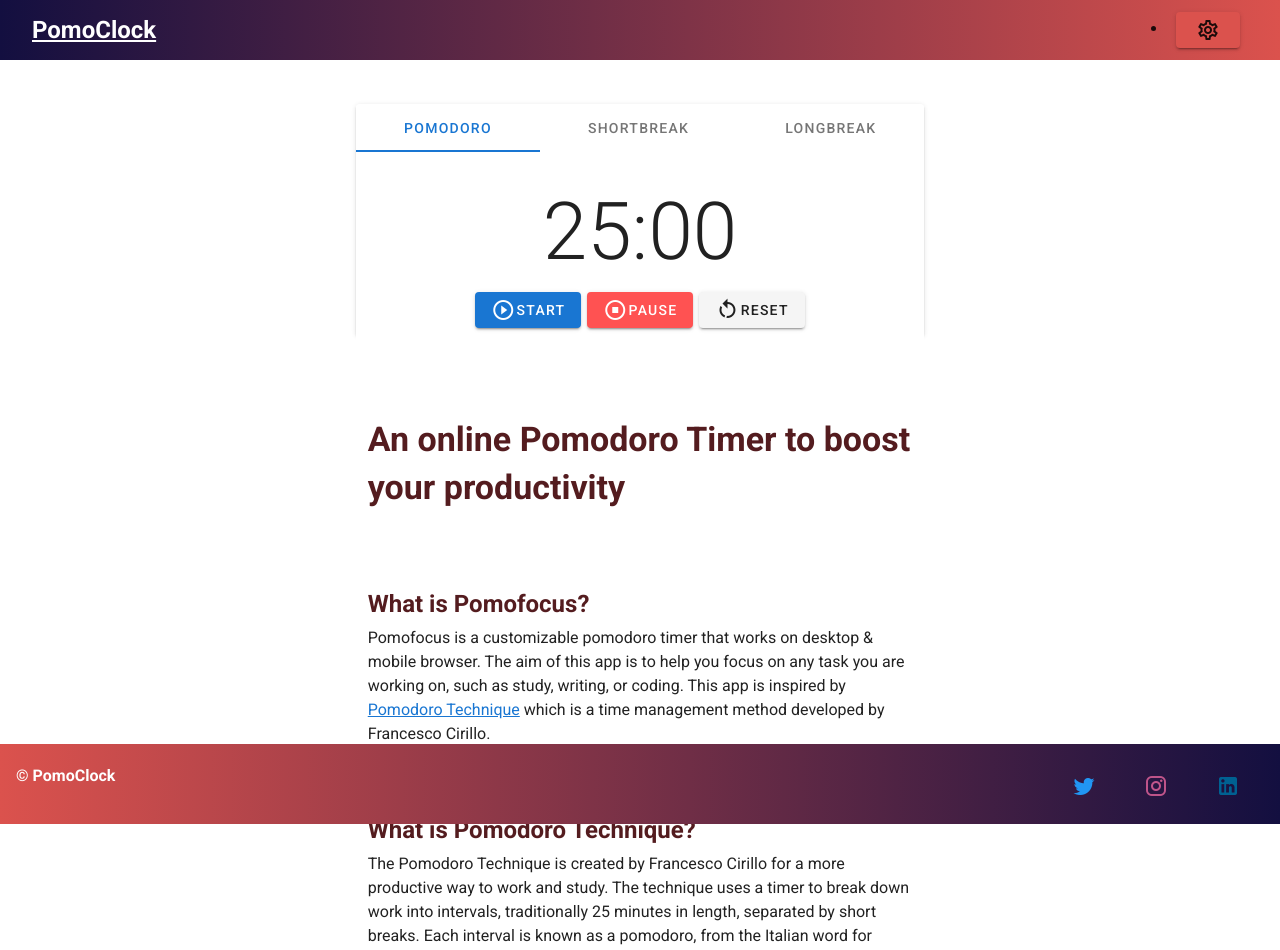
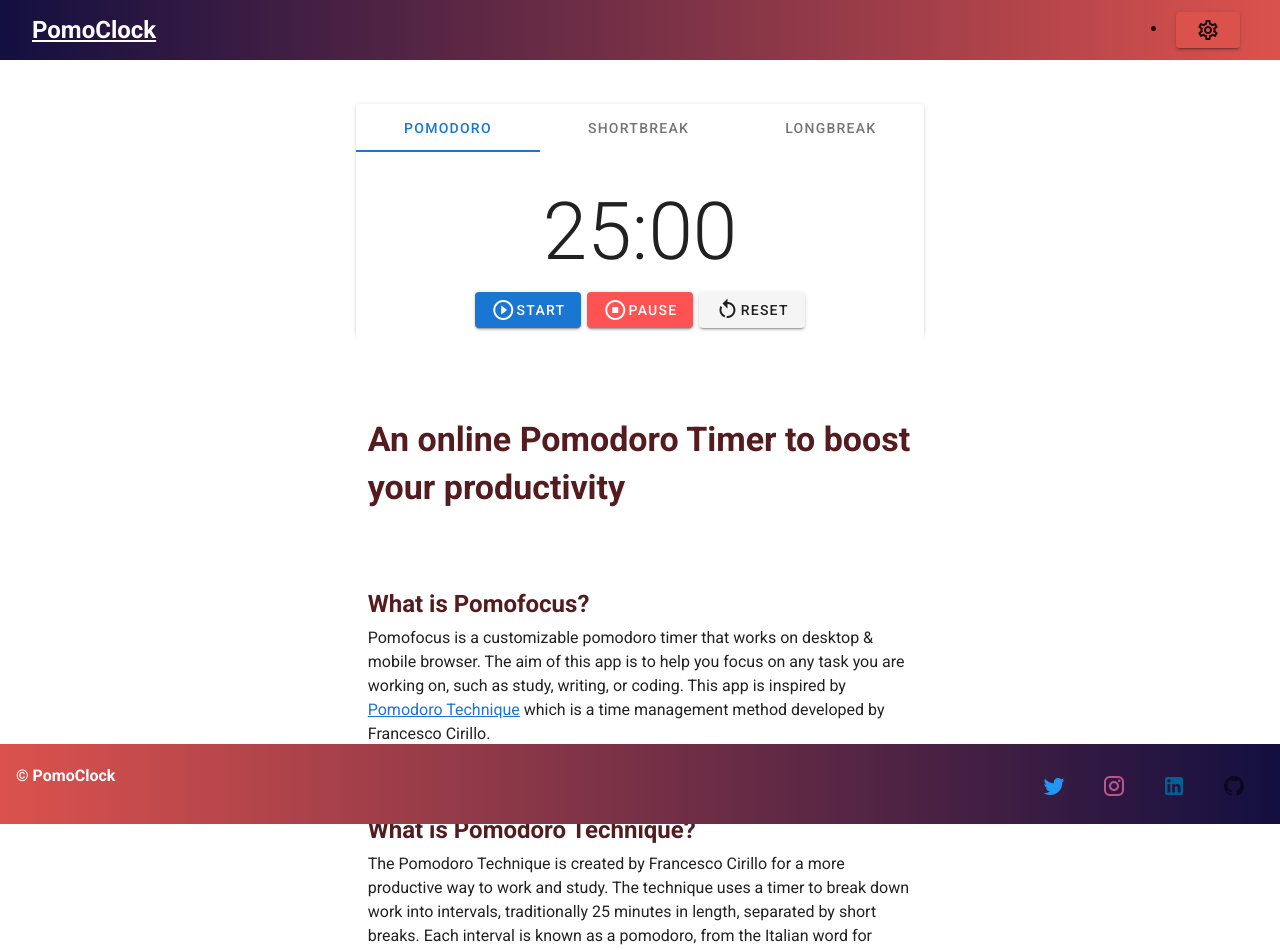
Before and after one commit to waledagne/PomodoroFocus, a Vue app: page / in a window 1280 px wide. Shown: the top 950 px of the page. Built offline with nearby package versions, Linux system fonts and the light colour scheme.

Commit message:
style update

```diff
--- a/src/components/Footer.vue
+++ b/src/components/Footer.vue
@@ -13,6 +13,11 @@
         class="social"
         ><v-icon color="#006192">mdi-linkedin</v-icon>
       </a>
+      <a href="https://www.github.com/waledagne"
+         target="_blank"
+         class="social">
+         <v-icon>mdi-github</v-icon>
+       </a>
     </div>
   </v-footer>
 </template>
@@ -39,7 +44,7 @@
 
 .social {
   font-size: 1.25rem;
-  padding: 0.25rem 0.5rem;
+  padding: 0.25rem 0.125rem;
   margin: 0 1rem;
   border-radius: 10px;
   color: rgba(255, 255, 255, 0.63);
```
